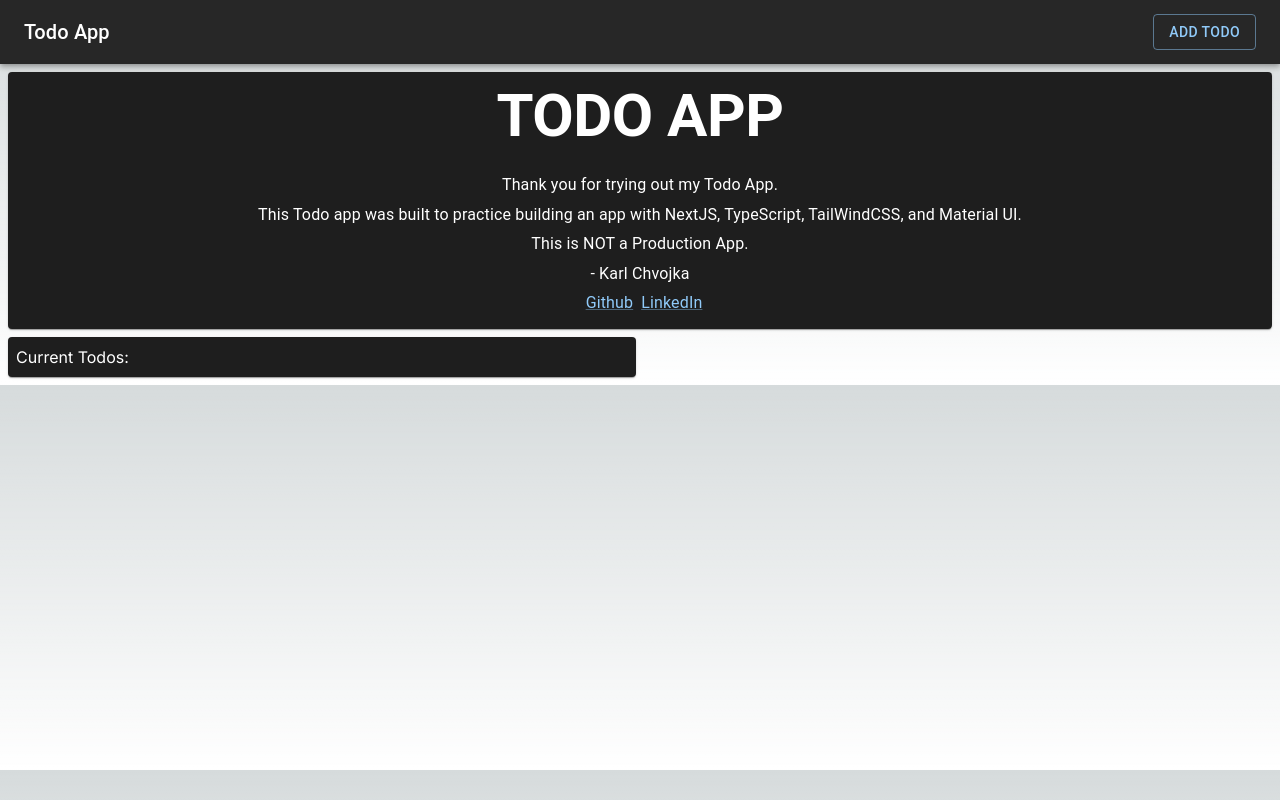
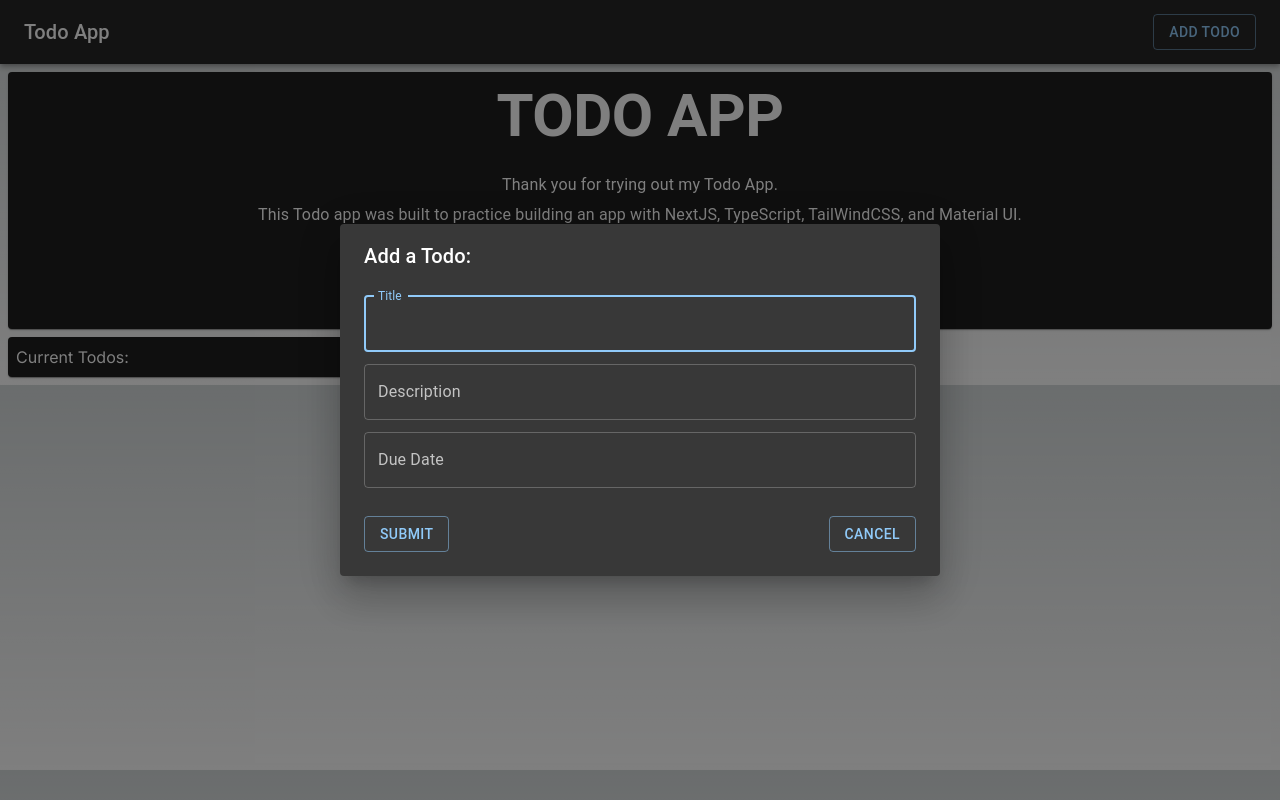
Before and after one commit to karlchvojka/Todo_App_Next_Local, a Next.js app: page / in a window 1280 px wide. Both pictures are taken after a click on the button "ADD TODO". Built offline with nearby package versions, Linux system fonts and the light colour scheme.

Commit message:
IMP: Add Task Dialog

```diff
--- a/package.json
+++ b/package.json
@@ -13,10 +13,12 @@
     "@emotion/styled": "^11.11.0",
     "@mui/icons-material": "^5.11.16",
     "@mui/material": "^5.13.4",
+    "@mui/x-date-pickers": "^6.7.0",
     "@types/node": "20.2.5",
     "@types/react": "18.2.9",
     "@types/react-dom": "18.2.4",
     "autoprefixer": "10.4.14",
+    "dayjs": "^1.11.8",
     "eslint": "8.42.0",
     "eslint-config-next": "13.4.4",
     "next": "13.4.4",
--- a/src/app/TestComp.tsx
+++ /dev/null
@@ -1,9 +0,0 @@
-type Props = {
-  title: string;
-}
-
-export default function TestComp({ title }: Props) {
-  return (
-    <p>{ title }</p>
-  )
-}
--- /dev/null
+++ b/src/app/components/modules/AddTaskDialog/AddTaskDialog.tsx
@@ -0,0 +1,66 @@
+"use client"
+
+// Framework Imports
+import { FunctionComponent, MouseEventHandler } from 'react';
+
+// CSS Imports
+
+// MUI Imports
+import { AdapterDayjs } from '@mui/x-date-pickers/AdapterDayjs'
+import Button from '@mui/material/Button'
+import TextField from '@mui/material/TextField'
+import Dialog from '@mui/material/Dialog'
+import DialogActions from '@mui/material/DialogActions'
+import DialogContent from '@mui/material/DialogContent'
+import DialogContentText from '@mui/material/DialogContentText'
+import DialogTitle from '@mui/material/DialogTitle'
+import { DateTimePicker } from '@mui/x-date-pickers/DateTimePicker'
+import { LocalizationProvider } from '@mui/x-date-pickers/LocalizationProvider'
+
+// Method Imports
+import dayjs, { Dayjs } from 'dayjs'
+
+// Types Declarations
+interface AddTaskDialogProps {
+  handleClose?: MouseEventHandler;
+  open: boolean;
+}
+const AddTaskDialog: FunctionComponent<AddTaskDialogProps> = ({ open, handleClose }) => {
+  return (
+    <Dialog open={open} onClose={handleClose} fullWidth maxWidth="sm">
+      <DialogTitle>Add a Todo:</DialogTitle>
+      <DialogContent sx={{ width: 1 }}>
+        <TextField
+          autoFocus
+          margin="dense"
+          id="title"
+          label="Title"
+          type="text"
+          fullWidth
+        />
+        <TextField
+          fullWidth
+          id="desc"
+          label="Description"
+          margin="dense"
+          multiline
+          maxRows={4}
+        />
+        <LocalizationProvider
+          dateAdapter={AdapterDayjs}
+        >
+          <DateTimePicker
+            label="Due Date"
+            sx={{ mt: 1, width: 1 }}
+          />
+        </LocalizationProvider>
+      </DialogContent>
+      <DialogActions sx={{ justifyContent: 'space-between', mx: 2, mb: 2 }}>
+        <Button variant="outlined">Submit</Button>
+        <Button onClick={handleClose} variant="outlined">Cancel</Button>
+      </DialogActions>
+    </Dialog>
+  )
+}
+
+export default AddTaskDialog
--- a/src/app/components/modules/Header/Header.tsx
+++ b/src/app/components/modules/Header/Header.tsx
@@ -1,4 +1,6 @@
 "use client"
+
+// Framework Imports
 import { FunctionComponent, MouseEventHandler } from 'react';
 
 // CSS Imports
--- a/src/app/layout.tsx
+++ b/src/app/layout.tsx
@@ -1,6 +1,11 @@
+
+// CSS IMPORTS
 import './globals.css'
+
+// Next Imports
 import { Inter } from 'next/font/google'
 
+// Variable Declarations
 const inter = Inter({ subsets: ['latin'] })
 
 export const metadata = {
--- a/src/app/page.tsx
+++ b/src/app/page.tsx
@@ -1,8 +1,10 @@
 "use client"
+
 // Framework Imports
 import React, { MouseEvent, useState } from 'react'
 
 // Component Imports
+import AddTaskDialog from './components/modules/AddTaskDialog/AddTaskDialog'
 import Header from './components/modules/Header/Header'
 
 // Material UI Imports
@@ -23,7 +25,7 @@ const darkTheme = createTheme({
 
 export default function Home() {
   // State declarations
-  const [formDialogOpen, setFormDialogOpen] = useState(true)
+  const [formDialogOpen, setFormDialogOpen] = useState(false)
 
   // Module Declarations
   const handleClickOpen = (e: MouseEvent): void => {
@@ -37,6 +39,7 @@ export default function Home() {
   return (
     <ThemeProvider theme={darkTheme}>
       <Header handleClick={handleClickOpen} />
+      <AddTaskDialog open={formDialogOpen} handleClose={handleClose} />
       <Box className='appWrap' sx={{ m: 1 }}>
         <Grid container spacing={1}>
           <Grid xs={12}>
```
Also changed, not shown: 2 other files (tests, documents, lock files or other folders).
